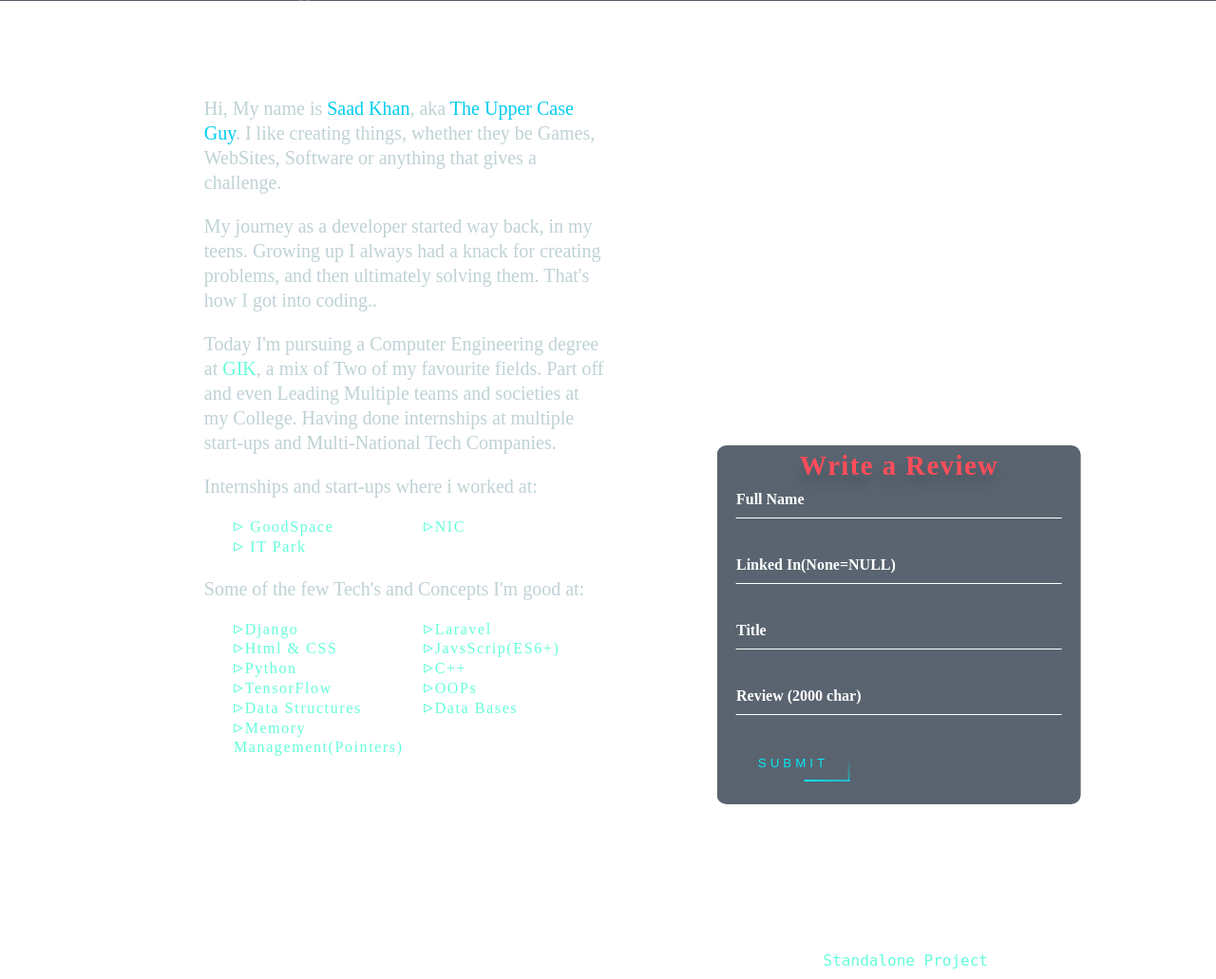
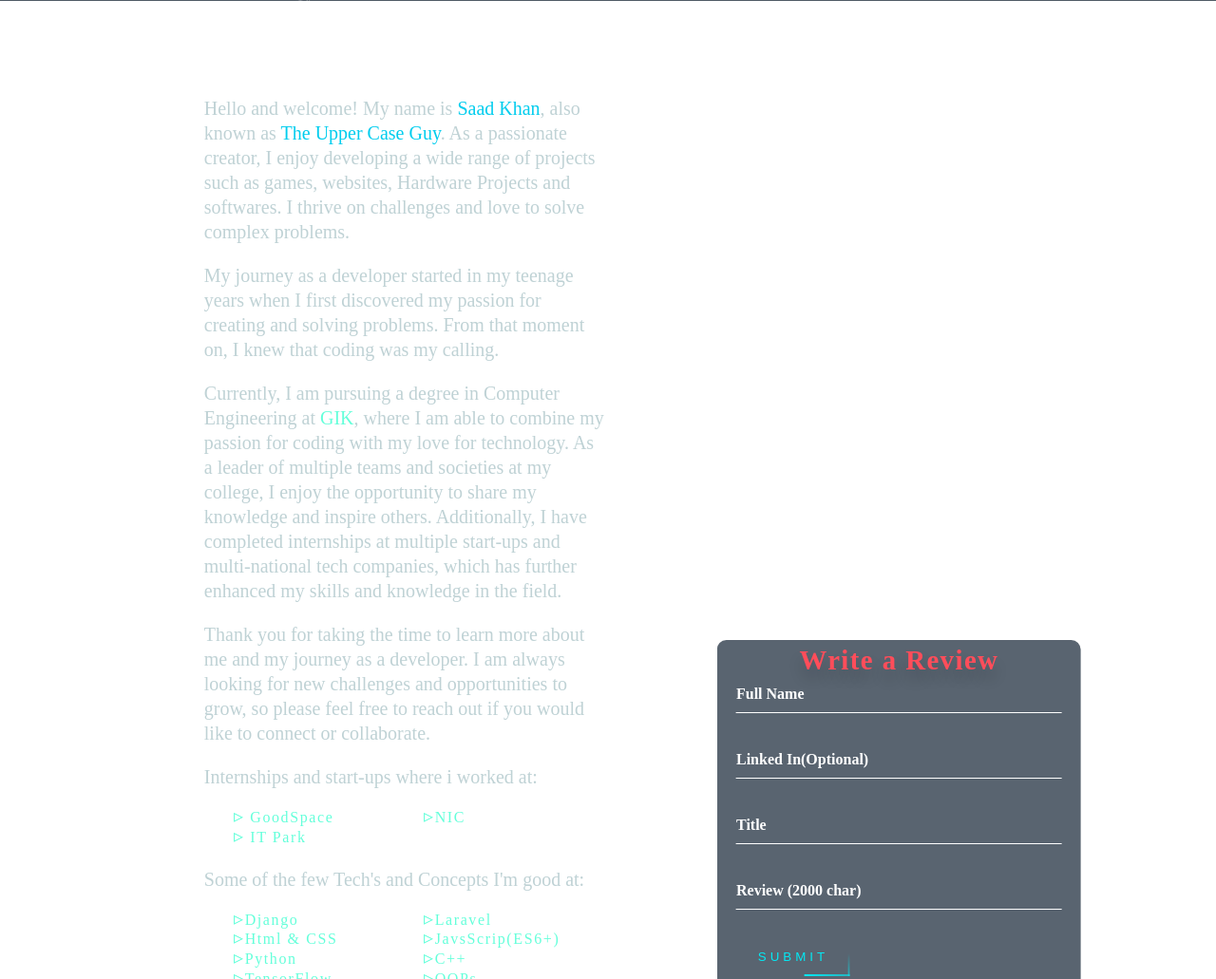
Before and after one commit to theuppercaseguy/Portfolio, a Django app: template pp/templates/pp/index.html in a window 1280 px wide. Shown: the part 919-1950 px from the top of the page at 95% size. Run offline with Django 4.2, Linux system fonts and the light colour scheme; the template is opened without the code that fills it, so the values that code supplies are empty; some libraries are stand-ins or nearby versions.

Commit message:
hexapod link added and greyscale removed and about updated

```diff
--- a/PORTFOLIO/settings.py
+++ b/PORTFOLIO/settings.py
@@ -24,8 +24,8 @@ BASE_DIR = Path(__file__).resolve().parent.parent
 SECRET_KEY = 'django-insecure-3vvuy1+!m9_2ym8*#(2n9hv&2o-ik$pk9!qbvrvd(*cz@w*jx%'
 
 # SECURITY WARNING: don't run with debug turned on in production!
-DEBUG = False
-# DEBUG = True
+# DEBUG = False
+DEBUG = True
 
 ALLOWED_HOSTS = ['*',]
 
--- a/pp/static/pp/css/projects.css
+++ b/pp/static/pp/css/projects.css
@@ -130,7 +130,7 @@
     padding-bottom: 56.25%;
     padding-top: 25px;
     height: 0px;
-    filter: grayscale(70%) contrast(1) brightness(85%);
+    /* filter: grayscale(70%) contrast(1) brightness(85%);  */
 }
 .videowrapper:hover{
     filter: none;
--- a/pp/templates/pp/index.html
+++ b/pp/templates/pp/index.html
@@ -237,22 +237,27 @@
           <div class="about-inner reveal">
             <div class="inner-left border-line reveal">
               <p>
-                Hi, My name is <span>Saad Khan</span>, aka
-                <span>The Upper Case Guy</span>. I like creating things, whether
-                they be Games, WebSites, Software or anything that gives a
-                challenge.
+                Hello and welcome! My name is <span>Saad Khan</span>, also known as
+                <span>The Upper Case Guy</span>. As a passionate creator, I enjoy developing a wide
+                range of projects such as games, websites, Hardware Projects and softwares.
+                 I thrive on challenges and love to solve complex problems.
               </p>
               <p>
-                My journey as a developer started way back, in my teens. Growing
-                up I always had a knack for creating problems, and then
-                ultimately solving them. That's how I got into coding..
+                My journey as a developer started in my teenage years when I first discovered my passion for
+                 creating and solving problems. From that moment on, I knew that coding was my calling.
               </p>
               <p>
-                Today I'm pursuing a Computer Engineering degree at
-                <a href="https://giki.edu.pk/" target="_blank" class="hover-underline-animation">GIK</a>, a mix of
-                Two of my favourite fields. Part off and even Leading Multiple
-                teams and societies at my College. Having done internships at
-                multiple start-ups and Multi-National Tech Companies.
+                Currently, I am pursuing a degree in Computer Engineering at
+                <a href="https://giki.edu.pk/" target="_blank" class="hover-underline-animation">GIK</a>,
+                where I am able to combine my passion for coding with my love for technology. As a leader of multiple teams and societies
+                 at my college, I enjoy the opportunity to share my knowledge and inspire others.
+                  Additionally, I have completed internships at multiple start-ups and multi-national tech companies,
+                   which has further enhanced my skills and knowledge in the field.
+              </p>
+              <p>
+                Thank you for taking the time to learn more about me and my journey as a developer.
+                 I am always looking for new challenges and opportunities to grow, so please feel
+                  free to reach out if you would like to connect or collaborate.
               </p>
               <p>Internships and start-ups where i worked at:</p>
               <ul>
--- a/pp/templates/pp/projects.html
+++ b/pp/templates/pp/projects.html
@@ -102,6 +102,49 @@
       <li class="list reveal">
         <div class="project-visual">
           <div class="videowrapper">
+
+            <iframe
+            src="https://www.youtube.com/embed/iY1etA988U8?autoplay=1&mute=1&disablekb=1&loop=1&controls=0&start=0"
+            title="Hexapod Robot Demo - Watch this 6-legged robot in action! | By UpperCase Guy"
+            frameborder="0"
+            allow="accelerometer; autoplay; clipboard-write; encrypted-media; gyroscope; picture-in-picture; web-share"
+            >
+            </iframe>
+          </div>
+
+        </div>
+
+        <div class="project-content">
+          <p class="proj-overline">Group Project</p>
+          <h3 class="proj-title">
+            <a href="https://github.com/theuppercaseguy/HEXED" target="_blank" class="hover-underline-animation">18-DOF HEXAPOD</a>
+          </h3>
+
+          <div class="proj-desc">
+            <p>
+              The hexapod robot is a six-legged robot that moves smoothly and can navigate various terrains with ease. It is controlled using a custom-built program that allows it to perform various movements, including walking, turning, and dancing. The robot's movements are precise and fluid, demonstrating the latest advancements in modern robotics technology. This hexapod robot demo is impressive and sure to amaze anyone interested in robotics technology.
+            </p>
+          </div>
+          <ul class="tech-list">
+            <li>Python</li>
+            <li>Raspberry pie</li>
+            <li>Multi Threading</li>
+            <li>GUI</li>
+            <li>SSH</li>
+            <li>TCP</li>
+          </ul>
+          <div class="proj-links">
+            <a href="https://youtu.be/iY1etA988U8" target="_blank"><svg xmlns="http://www.w3.org/2000/svg" role="img" viewBox="0 0 24 24" fill="none" stroke="currentColor" stroke-width="2" stroke-linecap="round" stroke-linejoin="round" class="feather feather-external-link"><title>External Link</title><path d="M18 13v6a2 2 0 0 1-2 2H5a2 2 0 0 1-2-2V8a2 2 0 0 1 2-2h6"></path><polyline points="15 3 21 3 21 9"></polyline><line x1="10" y1="14" x2="21" y2="3"></line></svg></a>
+            <a href="https://github.com/theuppercaseguy/HEXED" aria-label="GitHub" target="_blank" rel="noreferrer"><svg xmlns="http://www.w3.org/2000/svg" role="img" viewBox="0 0 24 24" fill="none" stroke="currentColor" stroke-width="2" stroke-linecap="round" stroke-linejoin="round" class="feather feather-github"><title>GitHub</title><path d="M9 19c-5 1.5-5-2.5-7-3m14 6v-3.87a3.37 3.37 0 0 0-.94-2.61c3.14-.35 6.44-1.54 6.44-7A5.44 5.44 0 0 0 20 4.77 5.07 5.07 0 0 0 19.91 1S18.73.65 16 2.48a13.38 13.38 0 0 0-7 0C6.27.65 5.09 1 5.09 1A5.07 5.07 0 0 0 5 4.77a5.44 5.44 0 0 0-1.5 3.78c0 5.42 3.3 6.61 6.44 7A3.37 3.37 0 0 0 9 18.13V22"></path></svg></a>
+
+
+          </div>
+        </div>
+      </li>
+
+      <li class="alt list reveal">
+        <div class="project-visual">
+          <div class="videowrapper">
             <iframe
             src="https://www.youtube.com/embed/wciPGjFHWxY?autoplay=1&mute=1&disablekb=1&loop=1&controls=0&start=0"
             title="Find Yoursel A Mentor, Semester Project Website | By UpperCase Guy"
@@ -144,6 +187,8 @@
       </li>
 
 
+
+
     </ul>
   </div>
 </div>
--- a/pp/templates/pp/testimonials.html
+++ b/pp/templates/pp/testimonials.html
@@ -76,8 +76,9 @@
                     <label>Full Name</label>
                 </div>
                 <div class="user-box">
+
                     <input type="text" name="ldp" maxlength="50" required="false">
-                    <label>Linked In(None=NULL)</label>
+                    <label>Linked In(Optional)</label>
                 </div>
                 <div class="user-box">
                     <input type="text" name="title" maxlength="20" required="true">
```
